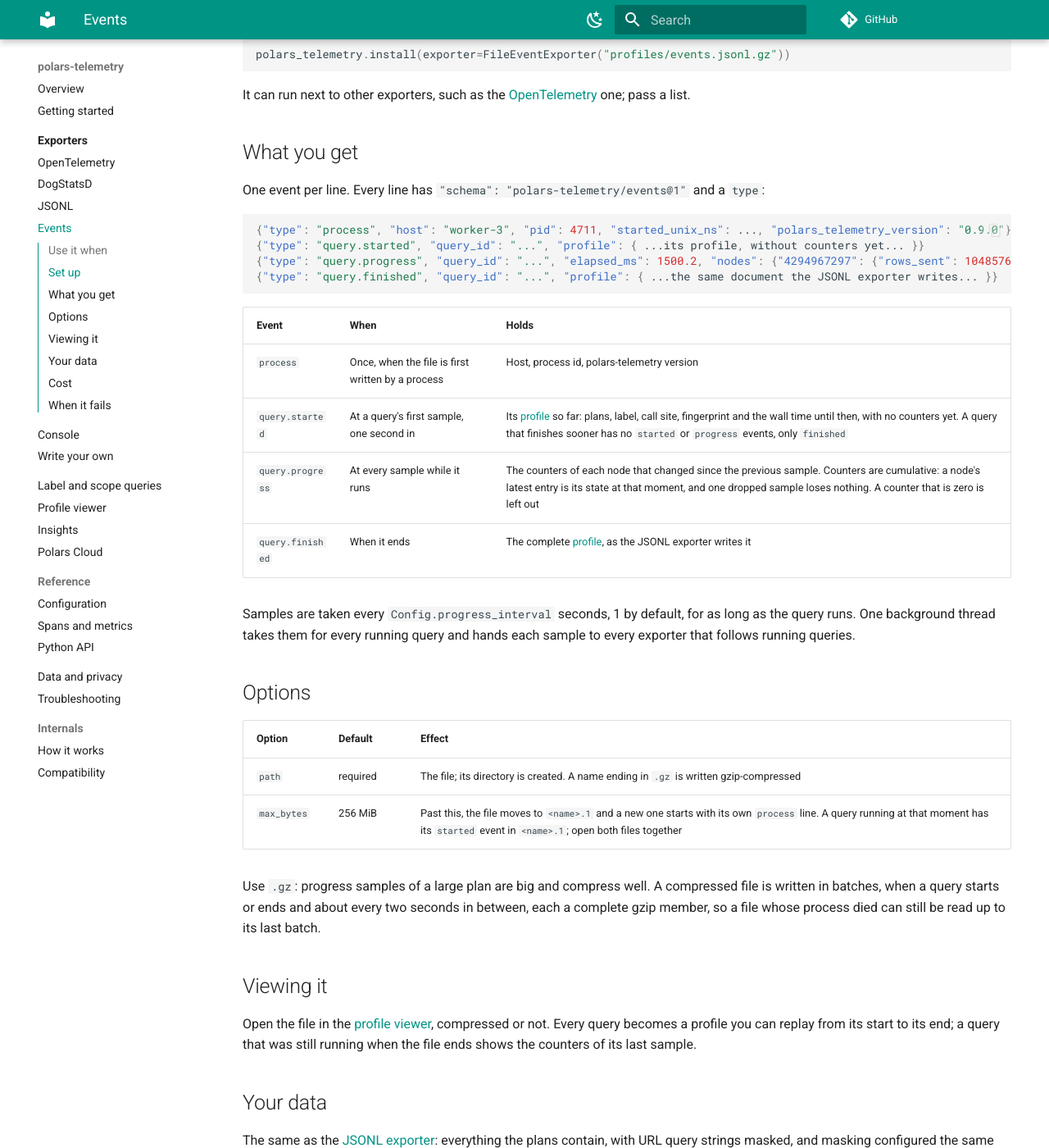
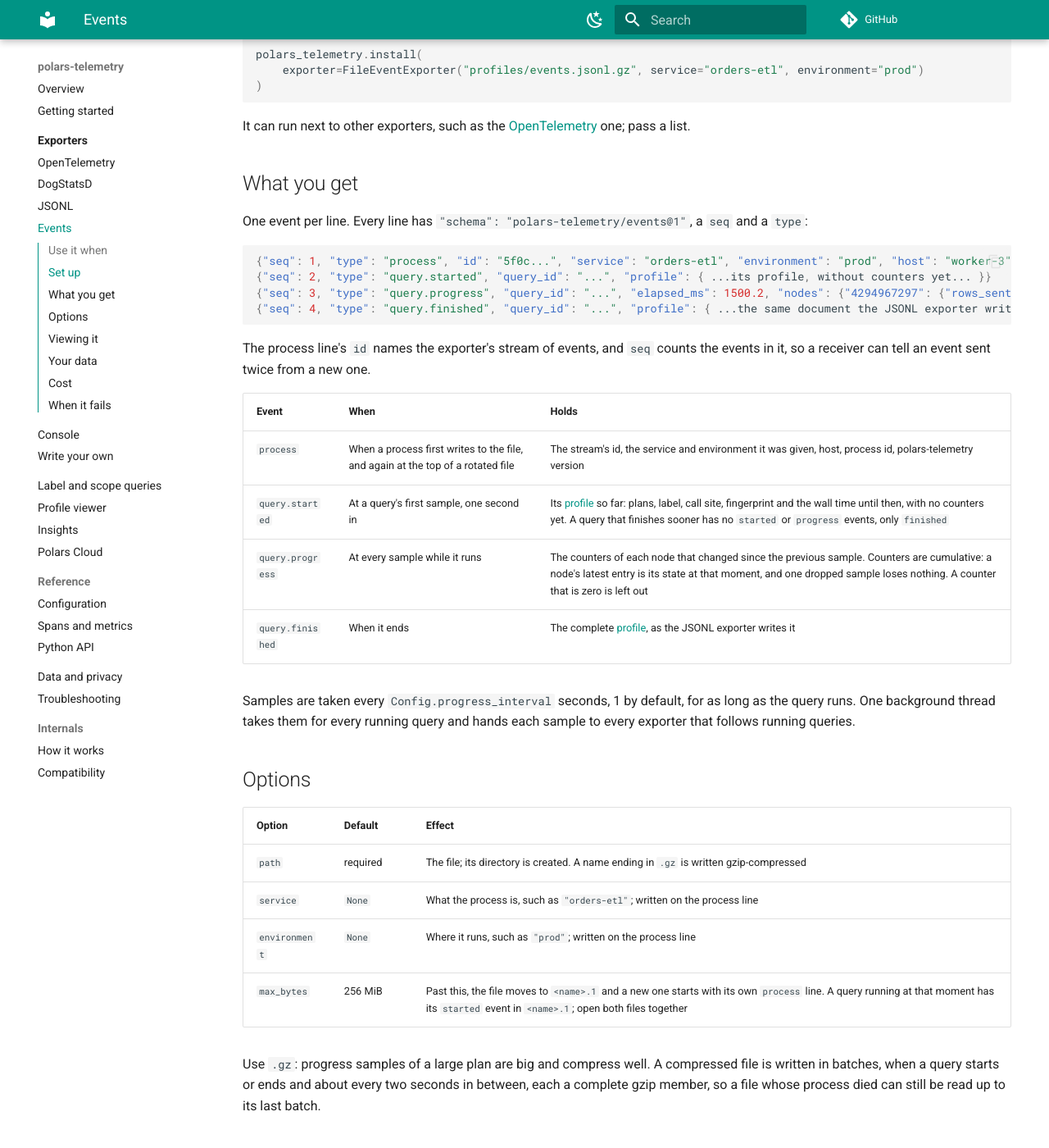
Before and after one commit to jan-krueger/polars-telemetry, an MkDocs documentation site: the page built from docs/exporters/events.md, in a window 1280 px wide and 1400 px high, scrolled down 516 px. Shown: the whole window at 82% size. Built offline with MkDocs 1.6.1 and Material for MkDocs 9.7.7, drawn with Linux system fonts in a browser that asks for light colours; comment, search, counter and statistics services are not loaded.

Commit message:
feat: name the event stream and number its events

````diff
--- a/docs/exporters/events.md
+++ b/docs/exporters/events.md
@@ -17,7 +17,9 @@ profile when it finishes.
 import polars_telemetry
 from polars_telemetry.export.events import FileEventExporter
 
-polars_telemetry.install(exporter=FileEventExporter("profiles/events.jsonl.gz"))
+polars_telemetry.install(
+    exporter=FileEventExporter("profiles/events.jsonl.gz", service="orders-etl", environment="prod")
+)
 ```
 
 It can run next to other exporters, such as the
@@ -25,19 +27,22 @@ It can run next to other exporters, such as the
 
 ## What you get
 
-One event per line. Every line has `"schema": "polars-telemetry/events@1"` and a
-`type`:
+One event per line. Every line has `"schema": "polars-telemetry/events@1"`, a
+`seq` and a `type`:
 
 ```json
-{"type": "process", "host": "worker-3", "pid": 4711, "started_unix_ns": ..., "polars_telemetry_version": "0.9.0"}
-{"type": "query.started", "query_id": "...", "profile": { ...its profile, without counters yet... }}
-{"type": "query.progress", "query_id": "...", "elapsed_ms": 1500.2, "nodes": {"4294967297": {"rows_sent": 1048576, "total_time_ns": 812000000, ...}}}
-{"type": "query.finished", "query_id": "...", "profile": { ...the same document the JSONL exporter writes... }}
+{"seq": 1, "type": "process", "id": "5f0c...", "service": "orders-etl", "environment": "prod", "host": "worker-3", "pid": 4711, "polars_telemetry_version": "0.9.0", "started_unix_ns": ...}
+{"seq": 2, "type": "query.started", "query_id": "...", "profile": { ...its profile, without counters yet... }}
+{"seq": 3, "type": "query.progress", "query_id": "...", "elapsed_ms": 1500.2, "nodes": {"4294967297": {"rows_sent": 1048576, "total_time_ns": 812000000, ...}}}
+{"seq": 4, "type": "query.finished", "query_id": "...", "profile": { ...the same document the JSONL exporter writes... }}
 ```
+
+The process line's `id` names the exporter's stream of events, and `seq` counts
+the events in it, so a receiver can tell an event sent twice from a new one.
 
 | Event | When | Holds |
 | --- | --- | --- |
-| `process` | Once, when the file is first written by a process | Host, process id, polars-telemetry version |
+| `process` | When a process first writes to the file, and again at the top of a rotated file | The stream's id, the service and environment it was given, host, process id, polars-telemetry version |
 | `query.started` | At a query's first sample, one second in | Its [profile](jsonl.md#what-you-get) so far: plans, label, call site, fingerprint and the wall time until then, with no counters yet. A query that finishes sooner has no `started` or `progress` events, only `finished` |
 | `query.progress` | At every sample while it runs | The counters of each node that changed since the previous sample. Counters are cumulative: a node's latest entry is its state at that moment, and one dropped sample loses nothing. A counter that is zero is left out |
 | `query.finished` | When it ends | The complete [profile](jsonl.md#what-you-get), as the JSONL exporter writes it |
@@ -51,6 +56,8 @@ query and hands each sample to every exporter that follows running queries.
 | Option | Default | Effect |
 | --- | --- | --- |
 | `path` | required | The file; its directory is created. A name ending in `.gz` is written gzip-compressed |
+| `service` | `None` | What the process is, such as `"orders-etl"`; written on the process line |
+| `environment` | `None` | Where it runs, such as `"prod"`; written on the process line |
 | `max_bytes` | 256 MiB | Past this, the file moves to `<name>.1` and a new one starts with its own `process` line. A query running at that moment has its `started` event in `<name>.1`; open both files together |
 
 Use `.gz`: progress samples of a large plan are big and compress well. A
````
Also changed, not shown: CHANGELOG.md (+2 -0 lines), 2 other files.
